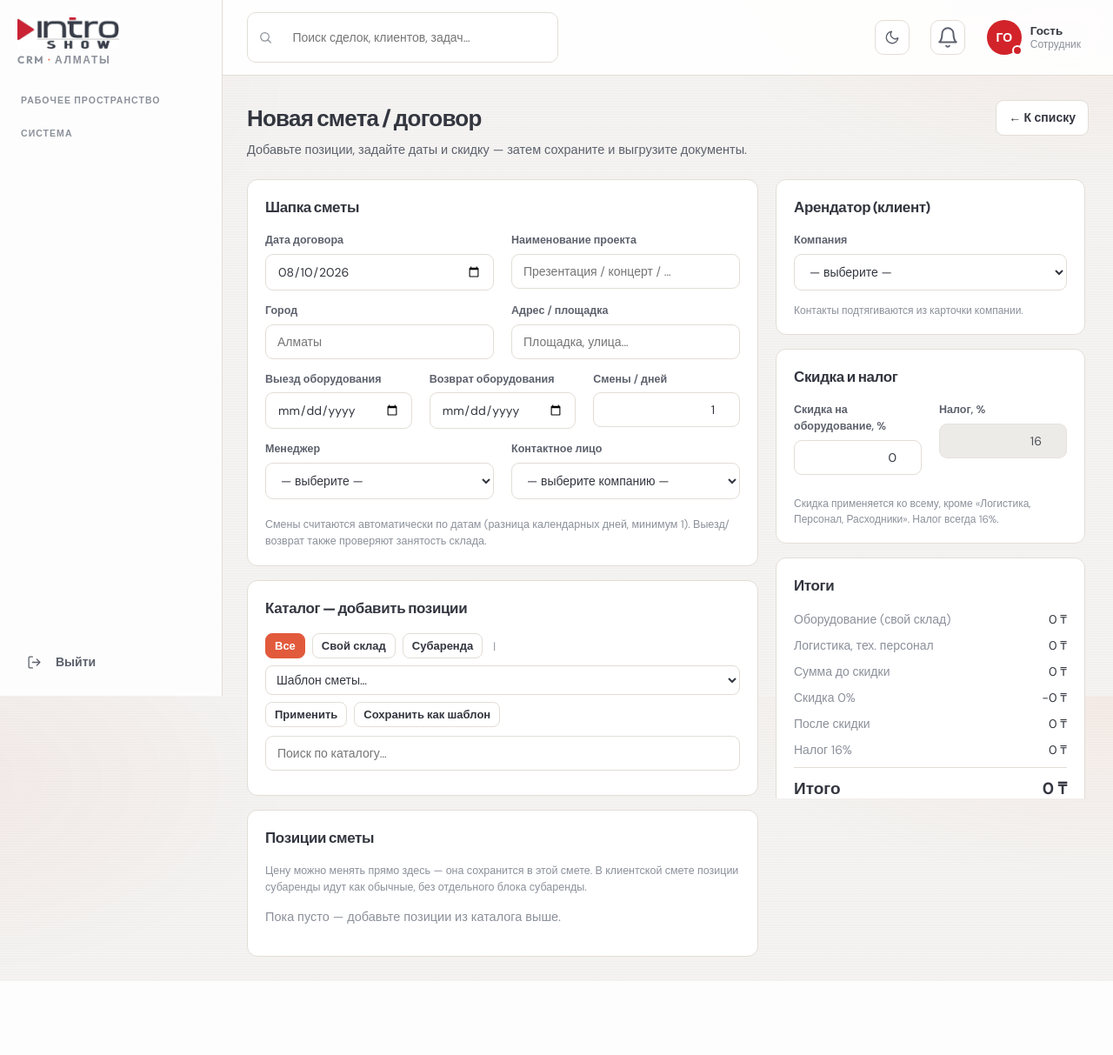
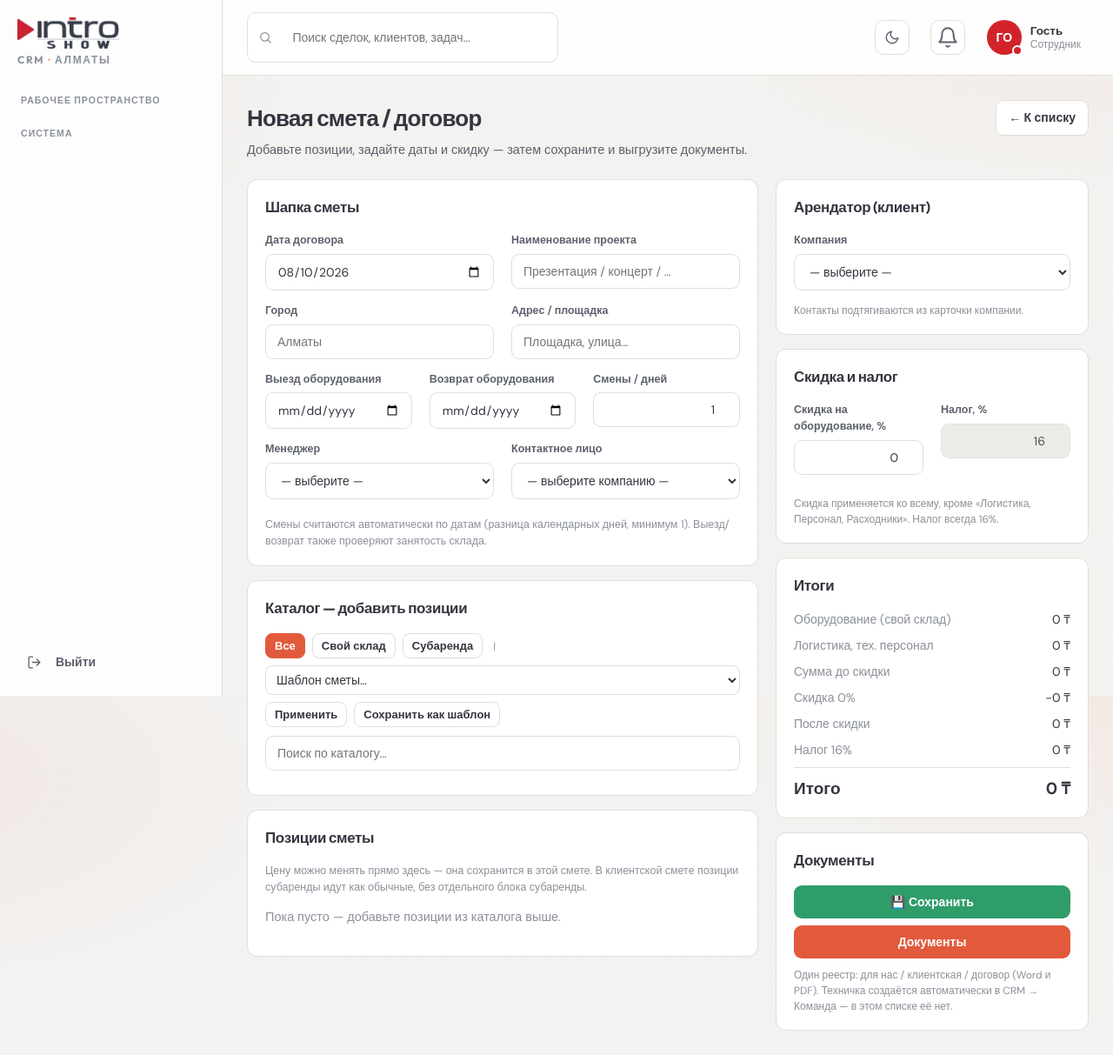
Before and after one commit to BilyalovM/demo-introshow, a Python web app: template templates/quotes_new.html in a window 1280 px wide. Shown: the whole page at 87% size. Before the commit the page ends 1127 px from the top, so only its background shows below. Run offline with Jinja, Linux system fonts and the light colour scheme; the template is opened without the code that fills it, so the values that code supplies are empty.

Commit message:
Fix nested scroll on quote/workspace pages for single page scroll.
Remove sticky max-height overflow traps on quote side/main/catalog and keep .content/.main document-scrollable.

Co-authored-by: Cursor <cursoragent@cursor.com>

```diff
--- a/static/css/dashboard.css
+++ b/static/css/dashboard.css
@@ -311,6 +311,11 @@ h4 {
   display: flex;
   flex-direction: column;
   min-width: 0;
+  /* Workspace pages scroll with the document — not inside .content/.main.
+     Chats/tasks sheets override this with their own fixed-height panels. */
+  height: auto;
+  max-height: none;
+  overflow: visible;
 }
 .topbar {
   position: -webkit-sticky;
@@ -400,6 +405,9 @@ h4 {
   padding: 28px;
   max-width: 1640px;
   width: 100%;
+  height: auto;
+  max-height: none;
+  overflow: visible;
 }
 .page-title {
   font-family: var(--font-display);
--- a/templates/quotes_new.html
+++ b/templates/quotes_new.html
@@ -4,8 +4,8 @@
 
 {% block extra_head %}
 <style>
-/* Смета: страница должна скроллиться целиком — «Позиции сметы» всегда достижимы.
-   Каталог — отдельная область прокрутки. Правая колонка (итоги) остаётся sticky. */
+/* Смета: один скролл страницы (document). Без внутренних скроллеров
+   в колонках и каталоге — правая колонка тянется по контенту. */
 body:has(.quote-layout),
 html:has(.quote-layout) {
     overflow-x: clip;
@@ -23,39 +23,21 @@ body:has(.quote-layout) .main {
     overflow-y: visible !important;
 }
 #catalogContainer {
-    max-height: min(380px, 38vh);
-    overflow-y: auto;
-    overscroll-behavior: contain;
-    -webkit-overflow-scrolling: touch;
+    max-height: none;
+    overflow: visible;
 }
-@media (min-width: 1025px) {
-    .quote-main {
-        max-height: none !important;
-        overflow: visible !important;
-    }
-    .quote-side {
-        position: sticky;
-        top: 20px;
-        align-self: start;
-        max-height: calc(100dvh - 88px);
-        overflow-y: auto;
-        overscroll-behavior: contain;
-        padding-right: 4px;
-    }
+.quote-main,
+.quote-side {
+    position: static !important;
+    max-height: none !important;
+    overflow: visible !important;
+    align-self: start;
 }
 @media (max-width: 1024px) {
     .quote-layout { grid-template-columns: 1fr !important; }
-    .quote-side {
-        position: static !important;
-        max-height: none !important;
-        overflow: visible !important;
-    }
 }
 @media (max-width: 768px) {
-    #catalogContainer { max-height: min(320px, 42vh); }
-    /* Глобальный .card { overflow:hidden } на мобиле режет внутренний скролл каталога */
     .quote-layout .card { overflow: visible; }
-    .quote-layout #catalogContainer { overflow-y: auto; }
 }
 </style>
 {% endblock %}
@@ -119,7 +101,7 @@ body:has(.quote-layout) .main {
         </div>
     </div>
 
-    <div class="grid quote-side" style="gap:16px;position:sticky;top:20px">
+    <div class="grid quote-side" style="gap:16px">
         <div class="card">
             <h3 style="margin-top:0">Арендатор (клиент)</h3>
             <label class="field"><span>Компания</span>
```
